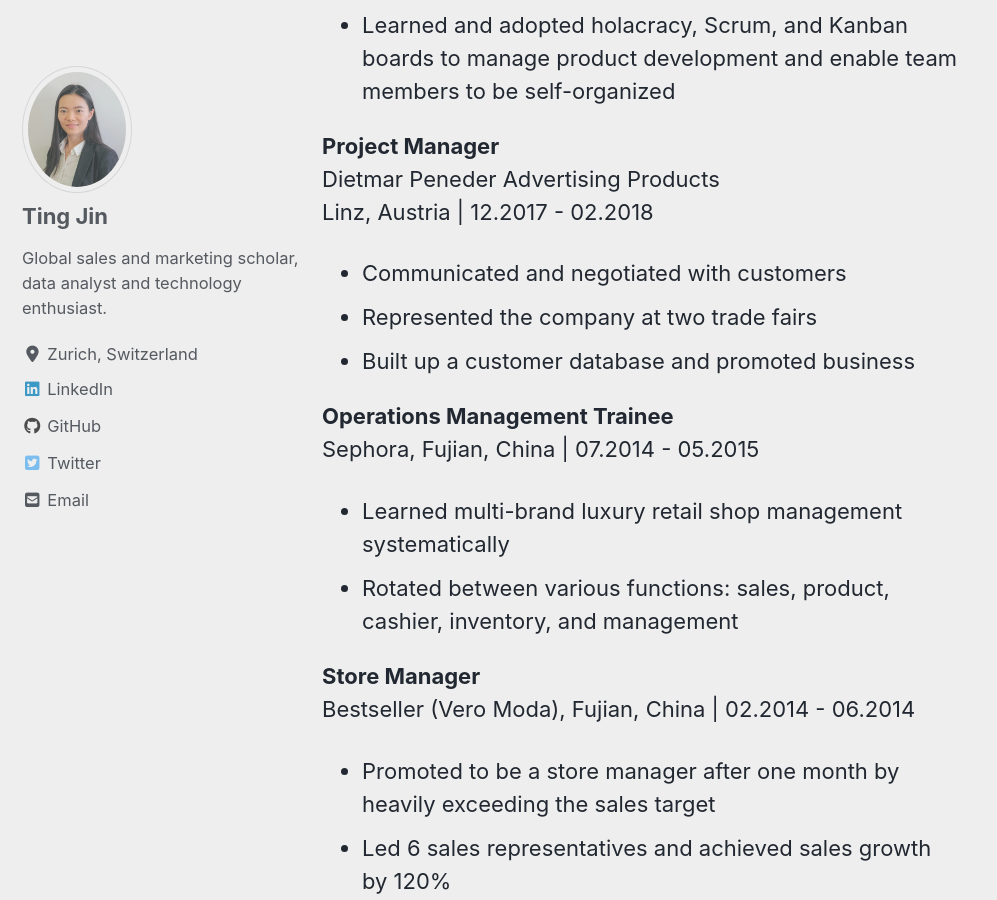
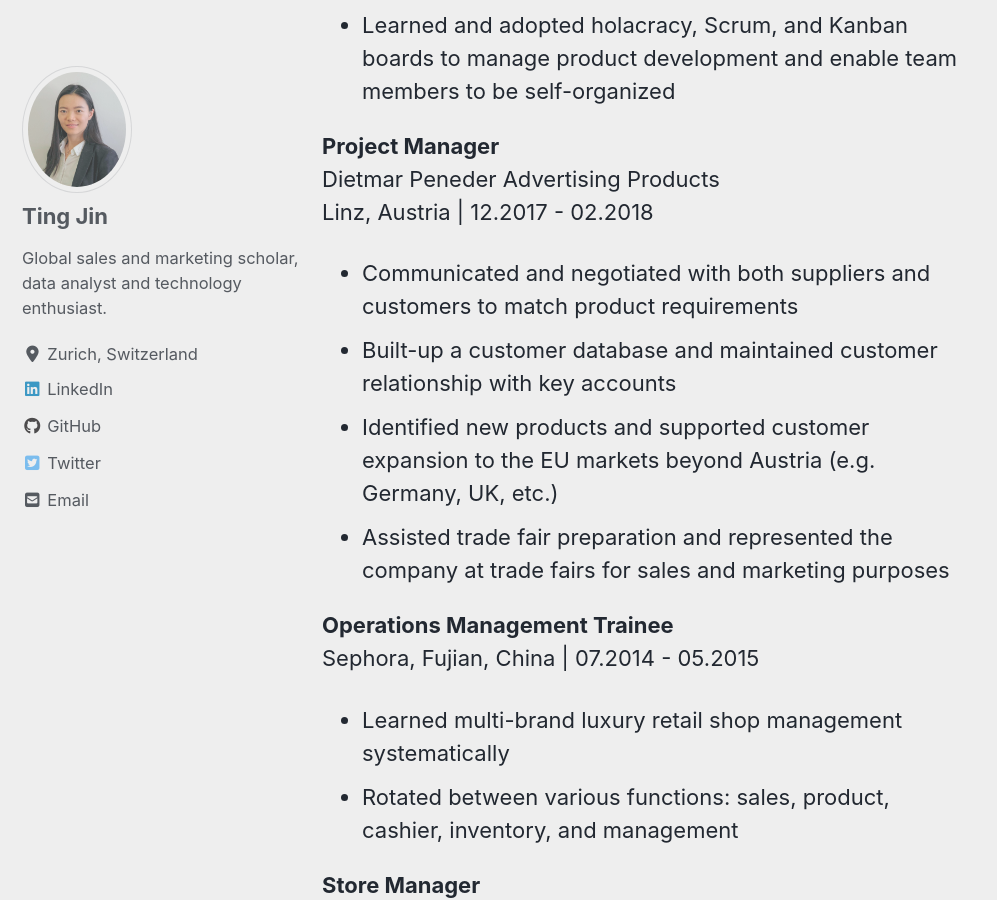
Before and after one commit to TingRigger/TingJin, a Jekyll site: the page built from _pages/cv.md, in a window 1280 px wide and 900 px high, scrolled down 1360 px. Shown: the whole window, without its empty margins (0-997 px from the left). Built offline with Jekyll 4.4.1, drawn with Linux system fonts in a browser that asks for light colours; cached includes are drawn as plain includes; nearby versions of some CDN libraries.

Commit message:
Update cv.md

```diff
--- a/_pages/cv.md
+++ b/_pages/cv.md
@@ -31,9 +31,10 @@ KEBA AG, Linz, Austria | 01.2018 - 01.2019
 <b>Project Manager</b>
 Dietmar Peneder Advertising Products
 Linz, Austria | 12.2017 - 02.2018
-* Communicated and negotiated with customers
-* Represented the company at two trade fairs
-* Built up a customer database and promoted business
+* Communicated and negotiated with both suppliers and customers to match product requirements
+* Built-up a customer database and maintained customer relationship with key accounts
+* Identified new products and supported customer expansion to the EU markets beyond Austria (e.g. Germany, UK, etc.)
+* Assisted trade fair preparation and represented the company at trade fairs for sales and marketing purposes
 
 <b>Operations Management Trainee</b>
 Sephora, Fujian, China | 07.2014 - 05.2015
```
